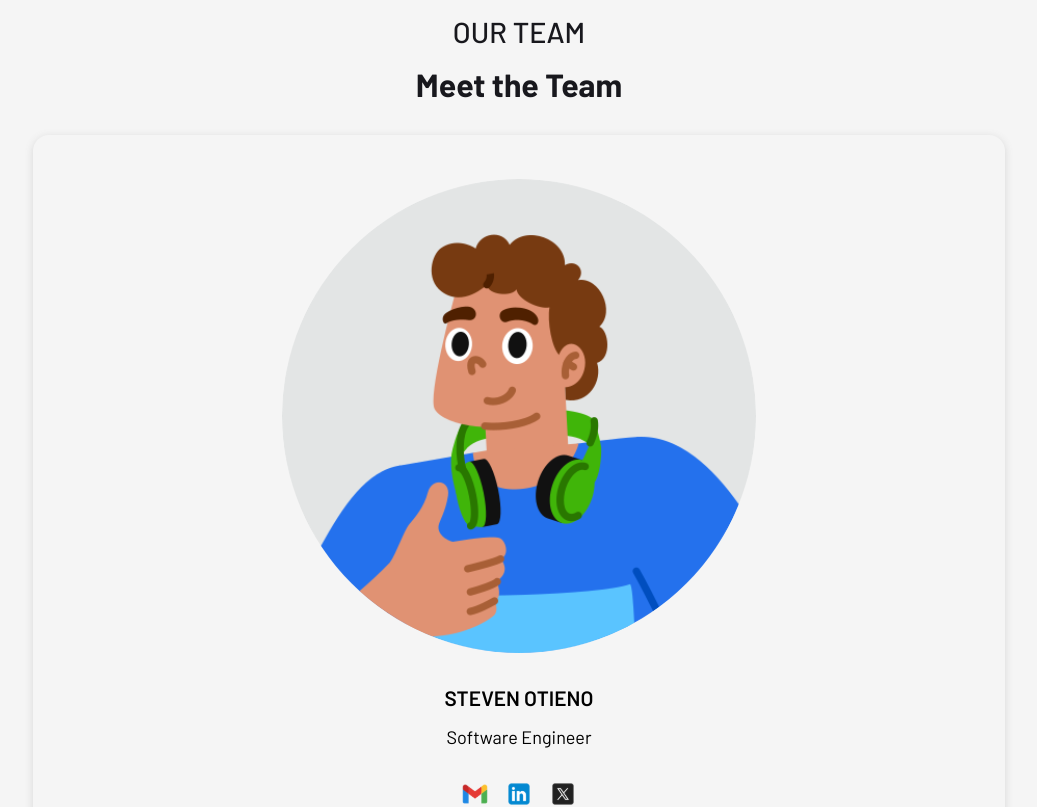
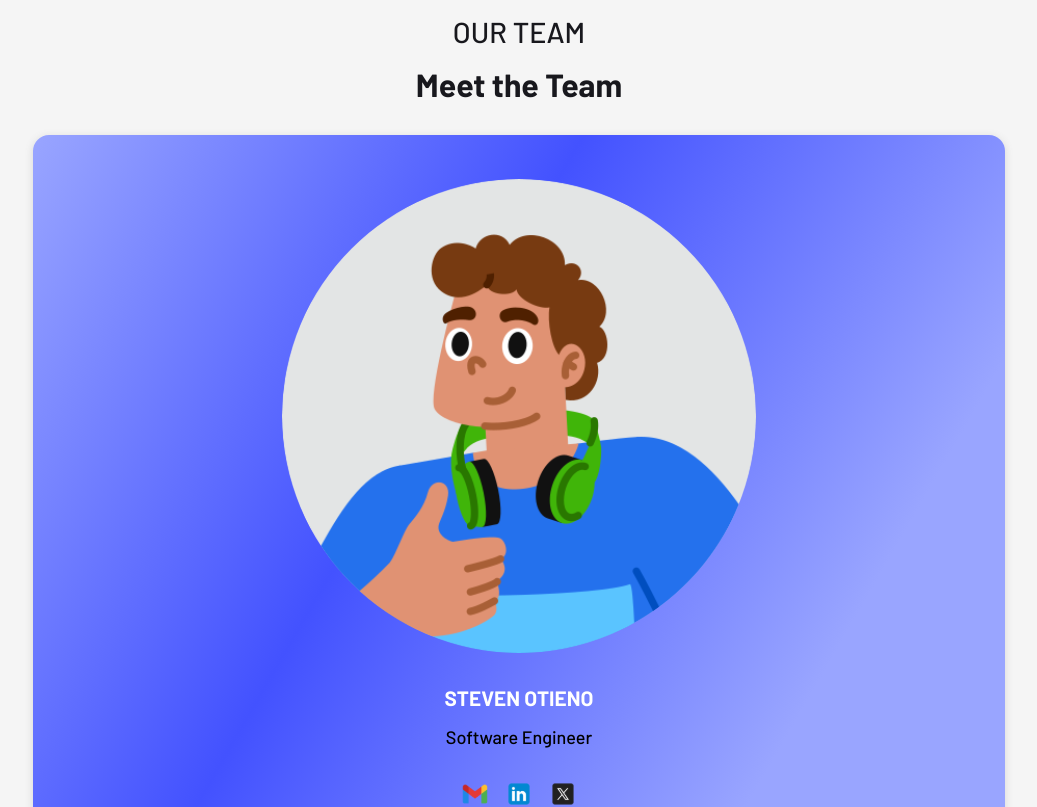
Before and after one commit to Zavi254/Jirani-Connect, a React (Vite) app: page / in a window 1280 px wide. Shown: the part 3940-4747 px from the top of the page, without its empty margins (121-1158 px from the left). Built offline with nearby package versions, Linux system fonts and the light colour scheme.

Commit message:
-Added plasmorphism in the cards

```diff
--- a/src/styles/OurTeam.css
+++ b/src/styles/OurTeam.css
@@ -23,6 +23,16 @@
   padding: 12px;
   border-radius: 16px;
   margin-bottom: 1.5rem;
+  background: linear-gradient(
+    120deg,
+    #99a5ff,
+    #4352ff,
+    #99a5ff,
+    #99a5ff,
+    #a18cd1,
+    #99a5ff
+  );
+  background-size: 200% 200%;
 }
 .our-team-profile-image {
   border-radius: 50%;
@@ -32,19 +42,21 @@
 }
 .our-team-profile-name {
   margin-bottom: 1rem;
-  font-weight: 600;
+  font-weight: 700;
   font-size: 1.3rem;
+  color: #fff;
 }
-.our-team-profile-profession{
+.our-team-profile-profession {
   font-size: 1.125rem;
+  font-weight: 500;
 }
-.our-team-socials{
+.our-team-socials {
   display: flex;
   justify-content: center;
   margin-top: 2rem;
   margin-bottom: 1rem;
   gap: 1rem;
 }
-.our-team-socials img{
+.our-team-socials img {
   width: 28px;
 }
```
Lines whose indentation alone changed are shown as unchanged.
